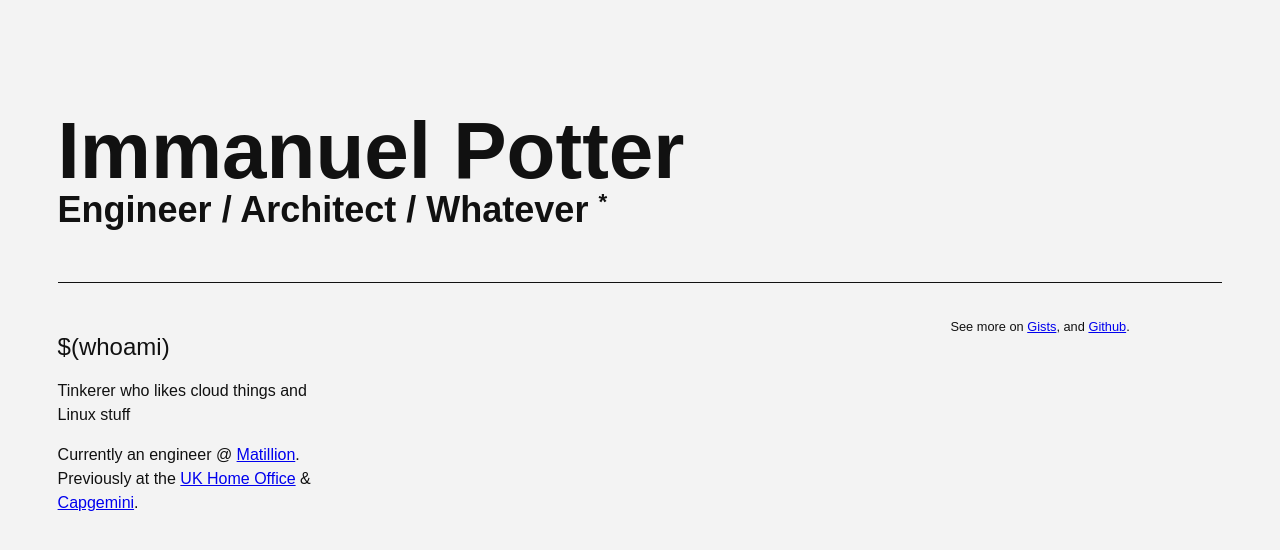
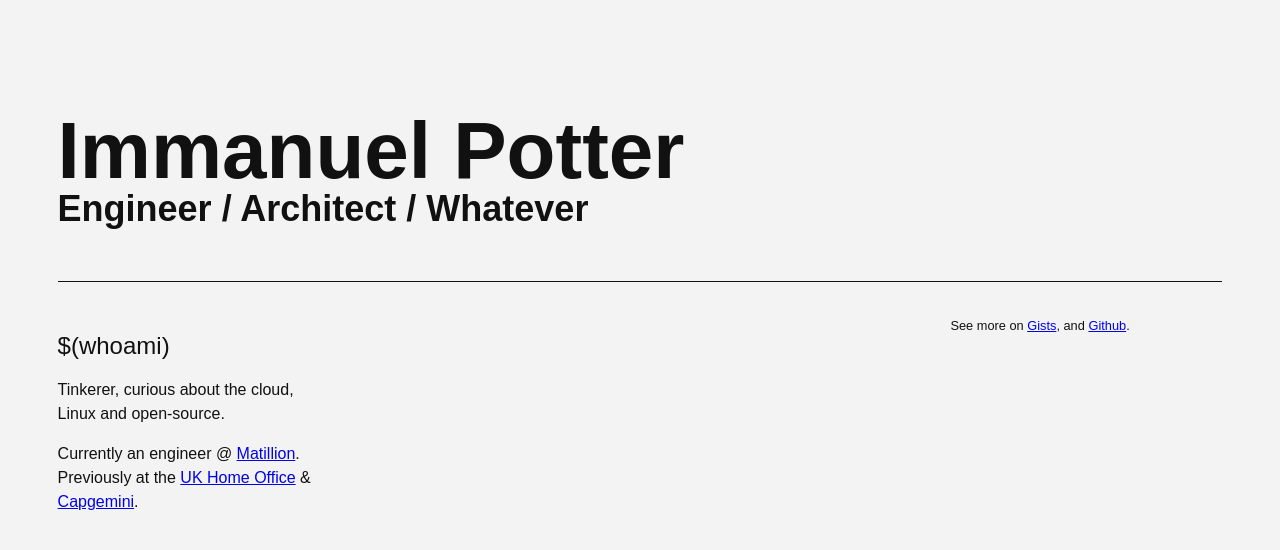
Before and after one commit to immanuelpotter/immanuelpotter.com, a plain HTML site: page site/index.html in a window 1280 px wide. Drawn offline with Linux system fonts and the light colour scheme.

Commit message:
another touch up

```diff
--- a/site/index.html
+++ b/site/index.html
@@ -108,7 +108,6 @@
       <span class="hidden">&ndash;</span>
       <span>
         Engineer / Architect / Whatever
-        <sup>*</sup>
       </span>
     </h1>
   </header>
@@ -116,7 +115,7 @@
     <section>
       <h2>$(whoami)</h2>
       <p>
-        Tinkerer who likes cloud things and Linux stuff
+        Tinkerer, curious about the cloud, Linux and open-source.
       </p>
       <p>
       Currently an engineer @ <a href="https://www.matillion.com/">Matillion</a>. <br>
```
